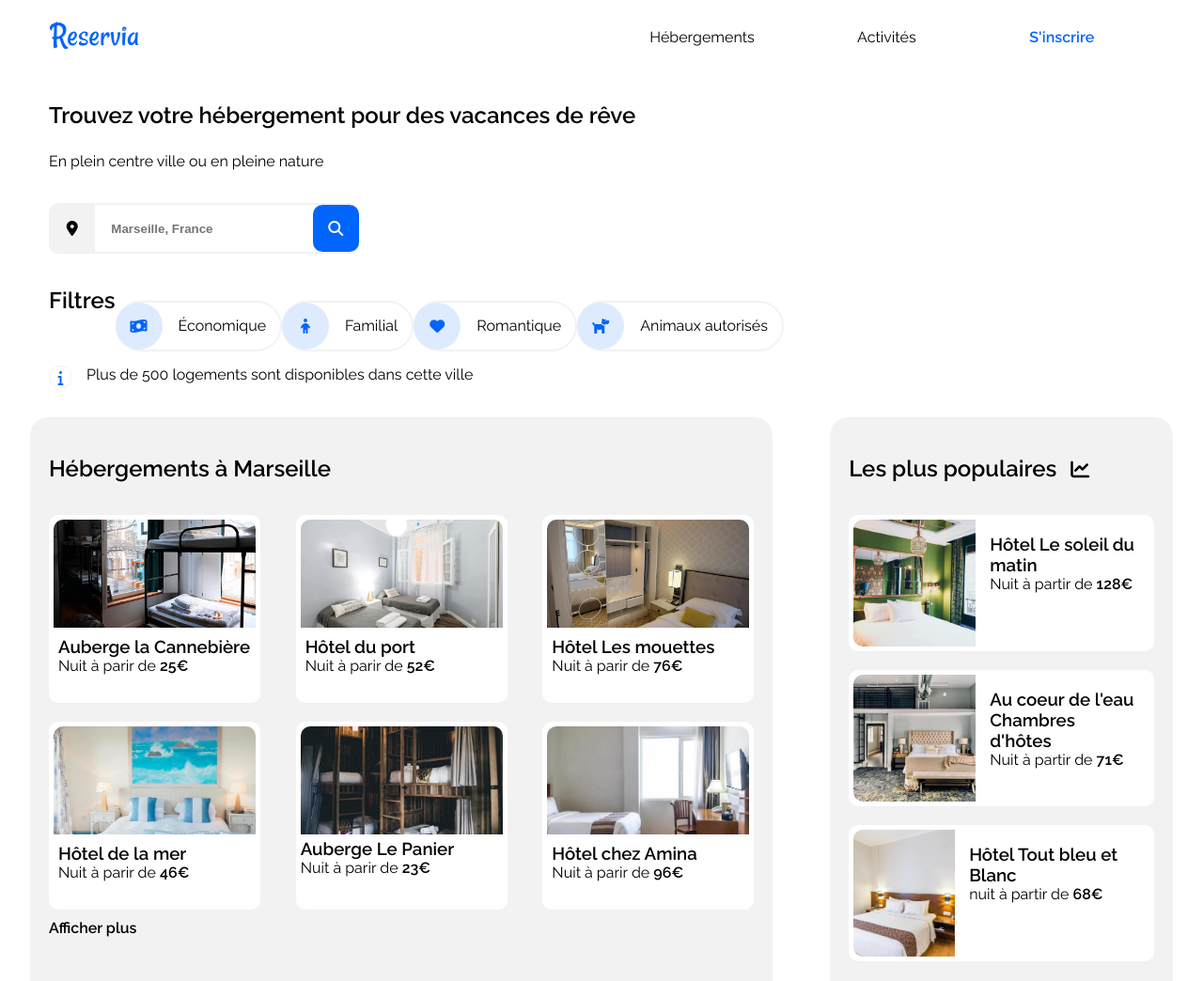
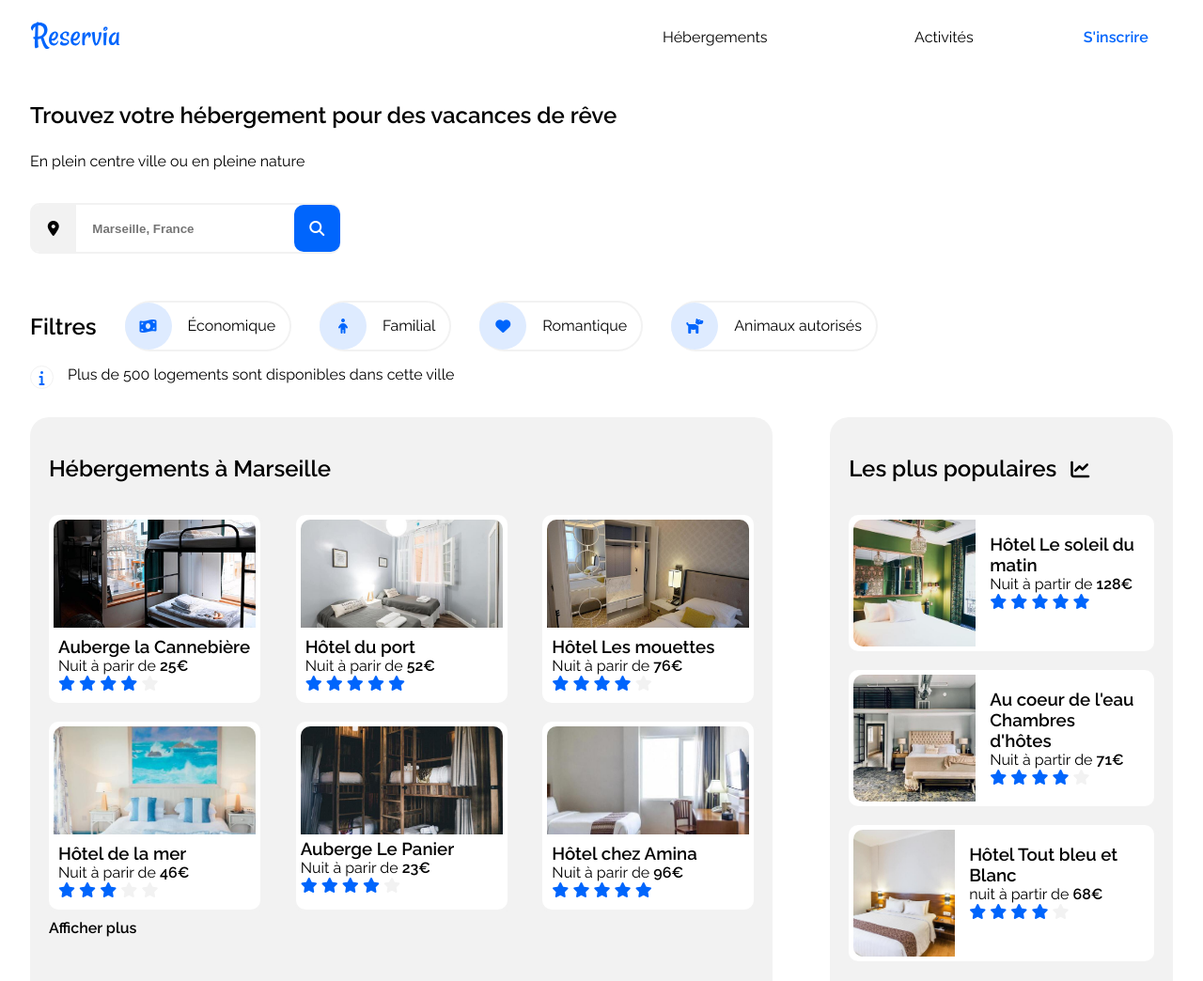
Before and after one commit to Maxwell-gith/Reservia, a plain HTML site: page index.html in a window 1280 px wide. Shown: the top 1044 px of the page at 94% size. Drawn offline with Linux system fonts and the light colour scheme.

Commit message:
version finale s Please enter the commit message for your changes. Lines starting

```diff
--- a/css/style.css
+++ b/css/style.css
@@ -67,6 +67,15 @@ section, aside{
     width: 100%;
     background-color: white;
     box-shadow: 2px 2px 2px 2px #F2F2F2;
+}
+
+.blue_star{
+    color: #0065FC;
+
+}
+
+.grey_star{
+    color: #F2F2F2;
 }
 
 
@@ -167,6 +176,10 @@ input{
     border-radius: 30px;
     width: content;
     margin-bottom: 15px;
+}
+
+.filters_button:hover{
+    background-color: #DEEBFF;
 }
 
 .filters_names{
@@ -290,7 +303,7 @@ li{
 @media only screen and (min-width: 700px){
 
 /* ALL */
-    .main{
+    main{
         width: 95%;
         margin: auto;
     }
@@ -308,13 +321,16 @@ li{
     nav{
         display: flex;
         justify-content: space-between;
-        margin-right: 20px;
-        margin-left: 20px;
         padding-top: 0;
     }
 
-    .logo, .links1, .signup{
+    .logo{
         width: 20%;
+        padding-top: 30px;
+    }
+
+    .links1, .signup{
+        width: 10%;
         padding-top: 30px;
     }
 
@@ -338,6 +354,7 @@ li{
     .signup{
         order: 2;
         position: relative;
+        padding-right: 0;
     }
 
     .inscrire{
@@ -351,10 +368,13 @@ li{
         border-bottom: none;
     }
 
+    .search{
+        padding-right: 0;
+        padding-left: 0;
+    }
+
 /* POPULAR HERGEMENT */
     #popular{
-        width: 95%;
-        margin: auto;
         border-radius: 20px;
     }
 
@@ -362,6 +382,11 @@ li{
         display: flex;
         flex-wrap: wrap;
         justify-content: space-between;
+    }
+
+    #hebergement, #activites{
+        padding-left: 0;
+        padding-right: 0;
     }
 
 /* FOOTER */
@@ -379,7 +404,14 @@ li{
 }
 
 @media only screen and (min-width: 1280px){
+/* ALL */
     main{
+        width: 95%;
+        margin: auto;
+    }
+
+/* HEADER */
+    #main_header{
         width: 95%;
         margin: auto;
     }
@@ -388,18 +420,34 @@ li{
         width: 49.9%;
     }
 
-    .links1, .signup{
-        width: 15%;
+    .links1{
+        width: 20%;
+    }
+
+    .signup{
+     text-align: right;
+    }
+
+/* SEARCH */
+    .search{
+        padding-right: 0;
+        padding-left: 0;
     }
 
     .titleandfilters{
         display: flex;
     }
 
-    .filters{
-
+    .filters_button{
+        margin-left: 30px;
     }
 
+    .filters_title{
+    display: flex;
+    align-items: center;
+    }
+
+/* HEBERGEMENT POPULAR */
     .hebergandpopular{
         display: flex;
         flex-direction: row-reverse;
@@ -417,12 +465,18 @@ li{
         background-color: #F2F2F2;
         border-radius: 20px;
         width: 65%;
+        padding-left: 20px;
+        padding-right: 20px;
     }
 
     .card{
         width: 30%;
     }
 
+    #activites .card_container:nth-child(1){
+        height: 100%;
+    }
+
 
 
 
--- a/index.html
+++ b/index.html
@@ -60,7 +60,9 @@
 
                 <div class="titleandfilters">
 
-                    <h2>Filtres</h2>
+                    <div class="filters_title">
+                        <h2>Filtres</h2>
+                    </div>
                     <div class="filters">
 
                         <div class="filters_button">
@@ -125,6 +127,11 @@
                                     Nuit à partir de
                                     <strong>128€</strong>
                                 </p>
+                                <span class="blue_star"><i class="fas fa-star"></i></span>
+                                <span class="blue_star"><i class="fas fa-star"></i></span>
+                                <span class="blue_star"><i class="fas fa-star"></i></span>
+                                <span class="blue_star"><i class="fas fa-star"></i></span>
+                                <span class="blue_star"><i class="fas fa-star"></i></span>
                             </figcaption>
                         </figure>
                     </a>
@@ -138,6 +145,11 @@
                                     Nuit à partir de
                                     <strong>71€</strong>
                                 </p>
+                                <span class="blue_star"><i class="fas fa-star"></i></span>
+                                <span class="blue_star"><i class="fas fa-star"></i></span>
+                                <span class="blue_star"><i class="fas fa-star"></i></span>
+                                <span class="blue_star"><i class="fas fa-star"></i></span>
+                                <span class="grey_star"><i class="fas fa-star"></i></span>
                             </figcaption>
                         </figure>
                     </a>
@@ -151,6 +163,11 @@
                                     nuit à partir de
                                     <strong>68€</strong>
                                 </p>
+                                <span class="blue_star"><i class="fas fa-star"></i></span>
+                                <span class="blue_star"><i class="fas fa-star"></i></span>
+                                <span class="blue_star"><i class="fas fa-star"></i></span>
+                                <span class="blue_star"><i class="fas fa-star"></i></span>
+                                <span class="grey_star"><i class="fas fa-star"></i></span>
                             </figcaption>
                         </figure>
                     </a>
@@ -173,6 +190,11 @@
                                         Nuit à parir de
                                         <strong>25€</strong>
                                     </p>
+                                    <span class="blue_star"><i class="fas fa-star"></i></span>
+                                    <span class="blue_star"><i class="fas fa-star"></i></span>
+                                    <span class="blue_star"><i class="fas fa-star"></i></span>
+                                    <span class="blue_star"><i class="fas fa-star"></i></span>
+                                    <span class="grey_star"><i class="fas fa-star"></i></span>
                                 </figcaption>
                             </figure>
                         </a>
@@ -186,6 +208,11 @@
                                         Nuit à parir de
                                         <strong>52€</strong>
                                     </p>
+                                    <span class="blue_star"><i class="fas fa-star"></i></span>
+                                    <span class="blue_star"><i class="fas fa-star"></i></span>
+                                    <span class="blue_star"><i class="fas fa-star"></i></span>
+                                    <span class="blue_star"><i class="fas fa-star"></i></span>
+                                    <span class="blue_star"><i class="fas fa-star"></i></span>
                                 </figcaption>
                             </figure>
                         </a>
@@ -199,6 +226,11 @@
                                         Nuit à parir de
                                         <strong>76€</strong>
                                     </p>
+                                    <span class="blue_star"><i class="fas fa-star"></i></span>
+                                    <span class="blue_star"><i class="fas fa-star"></i></span>
+                                    <span class="blue_star"><i class="fas fa-star"></i></span>
+                                    <span class="blue_star"><i class="fas fa-star"></i></span>
+                                    <span class="grey_star"><i class="fas fa-star"></i></span>
                                 </figcaption>
                             </figure>
                         </a>
@@ -212,6 +244,11 @@
                                         Nuit à parir de
                                         <strong>46€</strong>
                                     </p>
+                                    <span class="blue_star"><i class="fas fa-star"></i></span>
+                                    <span class="blue_star"><i class="fas fa-star"></i></span>
+                                    <span class="blue_star"><i class="fas fa-star"></i></span>
+                                    <span class="grey_star"><i class="fas fa-star"></i></span>
+                                    <span class="grey_star"><i class="fas fa-star"></i></span>
                                 </figcaption>
                             </figure>
                         </a>
@@ -225,6 +262,11 @@
                                         Nuit à parir de
                                         <strong>23€</strong>
                                     </p>
+                                    <span class="blue_star"><i class="fas fa-star"></i></span>
+                                    <span class="blue_star"><i class="fas fa-star"></i></span>
+                                    <span class="blue_star"><i class="fas fa-star"></i></span>
+                                    <span class="blue_star"><i class="fas fa-star"></i></span>
+                                    <span class="grey_star"><i class="fas fa-star"></i></span>
                                 </figcaption>
                             </figure>
                         </a>
@@ -238,6 +280,11 @@
                                         Nuit à parir de
                                         <strong>96€</strong>
                                     </p>
+                                    <span class="blue_star"><i class="fas fa-star"></i></span>
+                                    <span class="blue_star"><i class="fas fa-star"></i></span>
+                                    <span class="blue_star"><i class="fas fa-star"></i></span>
+                                    <span class="blue_star"><i class="fas fa-star"></i></span>
+                                    <span class="blue_star"><i class="fas fa-star"></i></span>
                                 </figcaption>
                             </figure>
                         </a>
```
